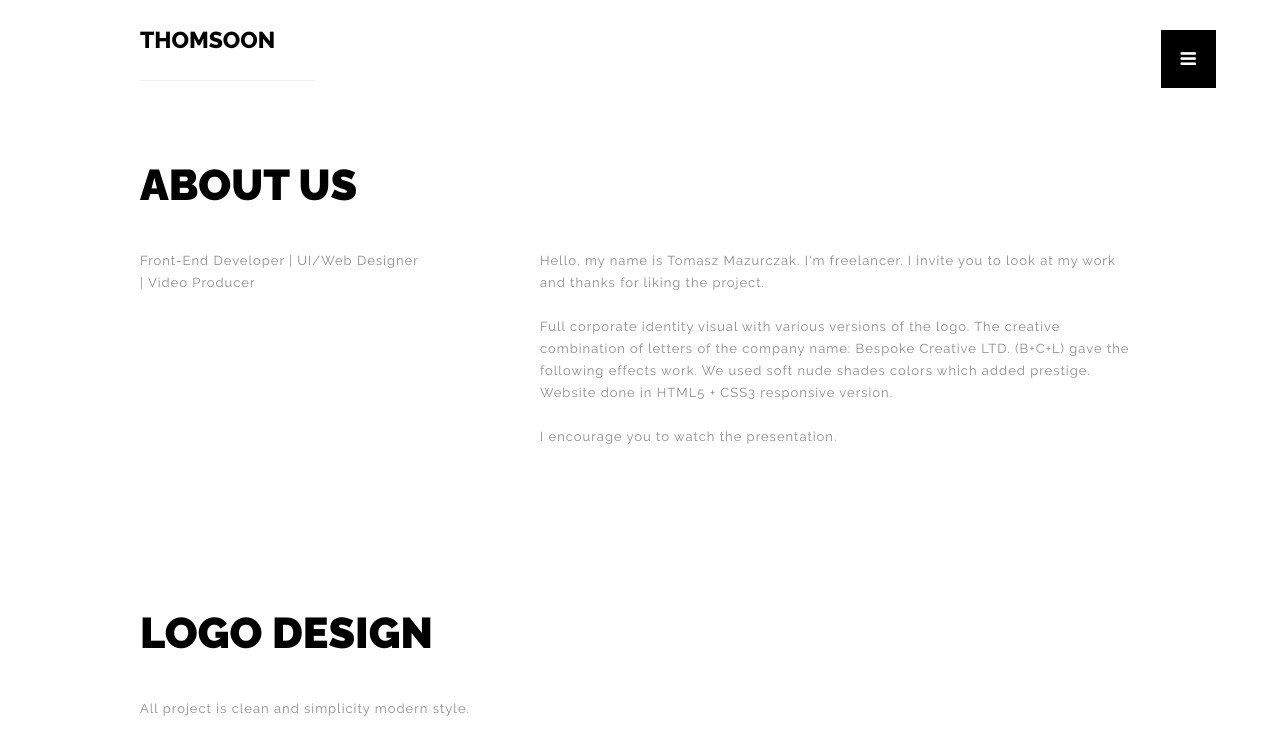
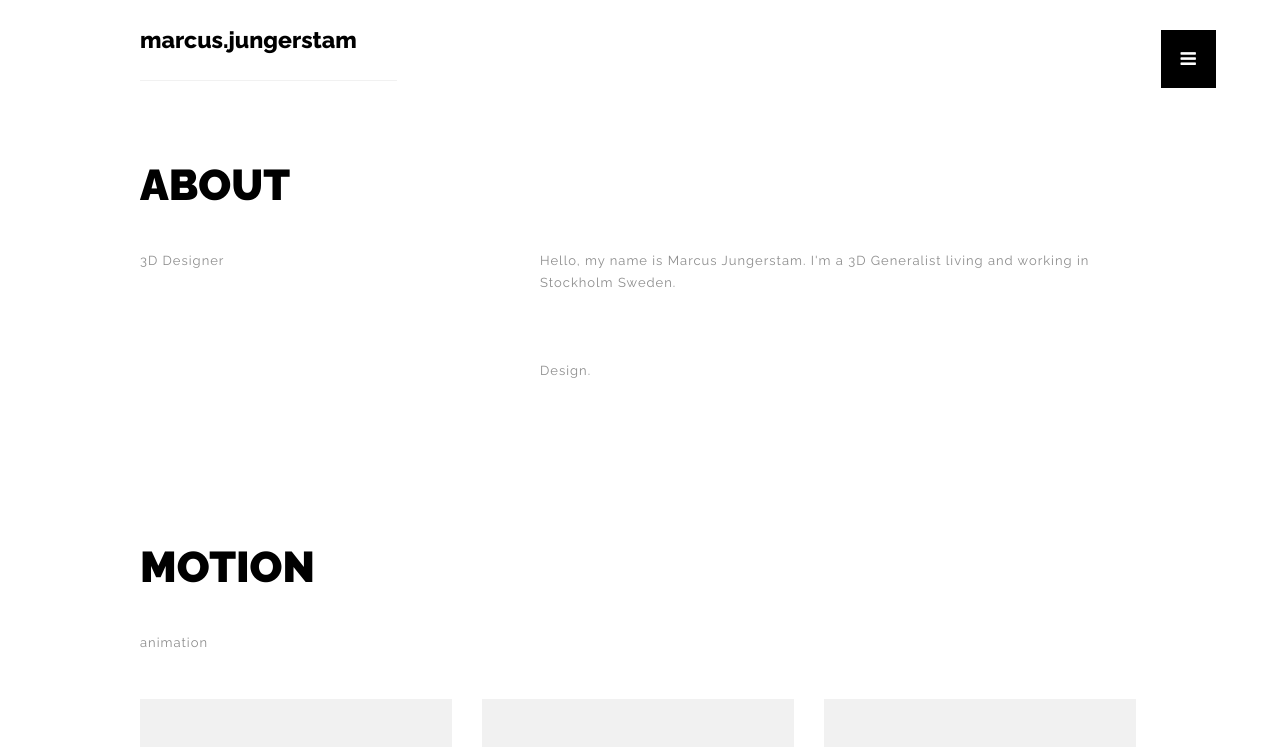
Before and after one commit to marcusjungerstam/marcusjungerstam.github.io, a plain HTML site: page about-us.html in a window 1280 px wide. Shown: the top 747 px of the page. Drawn offline with Linux system fonts and the light colour scheme.

Commit message:
update0.1

```diff
--- a/about-us.html
+++ b/about-us.html
@@ -4,11 +4,11 @@
 <head>
 
   <meta charset="utf-8">
-  <title>About us - THOMSOON - Portfolio with grid and modern simplicity style - download now!</title>
-  <meta name="description" content="About us is minimalist and simplicty information in two column and masonry portfolio logo our photography. Check and download free.">
-  <meta name="keywords" content="thomsoon, simplicity, theme, html5, about us">
+  <title>About - marcus.jungerstam</title>
+  <meta name="description" content="about marcus jungerstam">
+  <meta name="keywords" content="marcus.jungerstam">
   <meta name="viewport" content="width=device-width, initial-scale=1.0"/>
-  <meta name="author" content="thomsoon.com">
+  <meta name="author" content="marcus.jungerstam.github.io">
   <link rel="icon" type="image/png" href="img/icon.png" />
 
 <!--Style-->
@@ -54,7 +54,7 @@
   <!--Header-->
   <header id="fullscreen">
 
-      <div class="logo" id="full"><a class="ajax-link" href="index.html">THOMSOON</a></div>
+      <div class="logo" id="full"><a class="ajax-link" href="index.html">marcus.jungerstam</a></div>
 
         <div class="menu-index" id="button">
         <i class="fa fa-bars"></i>
@@ -71,21 +71,21 @@
 
         <div class="text-intro">
 
-          <h1>About us</h1>
+          <h1>About</h1>
 
           <div class="one-column">
-            <p>Front-End Developer | UI/Web Designer | Video Producer</p>
+            <p>3D Designer</p>
 
           </div>
 
 
           <div class="two-column">
 
-            <p>Hello, my name is Tomasz Mazurczak. I'm freelancer. I invite you to look at my work and thanks for liking the project.<br/><br/>
+            <p>Hello, my name is Marcus Jungerstam. I'm a 3D Generalist living and working in Stockholm Sweden.<br/><br/>
 
-            Full corporate identity visual with various versions of the logo. The creative combination of letters of the company name: Bespoke Creative LTD. (B+C+L) gave the following effects work. We used soft nude shades colors which added prestige. Website done in HTML5 + CSS3 responsive version.
+
             <br/><br/>
-            I encourage you to watch the presentation.
+            Design.
 
             </p>
 
@@ -98,8 +98,8 @@
 
         <div class="text-intro" id="site-type">
 
-          <h1>Logo design</h1>
-          <p>All project is clean and simplicity modern style.</p>
+          <h1>Motion</h1>
+          <p>animation</p>
 
         </div>
 
@@ -190,7 +190,7 @@
         <a href="https://www.behance.net/TomaszMazurczak"><i class="fa fa-behance"></i></a>
 
       </div>
-      <div class="copyright">© Copyright 2015 Thomsoon.com. All Rights Reserved.</div>
+      <div class="copyright">© Copyright 2020 marcusjungerstam.github.io All Rights Reserved.</div>
 
     </div>
 
```
Also changed, not shown: contact.html (+4 -4 lines), index.html (+1 -1 lines), projects.html (+4 -4 lines), single-fullscreen.html (+8 -8 lines).
